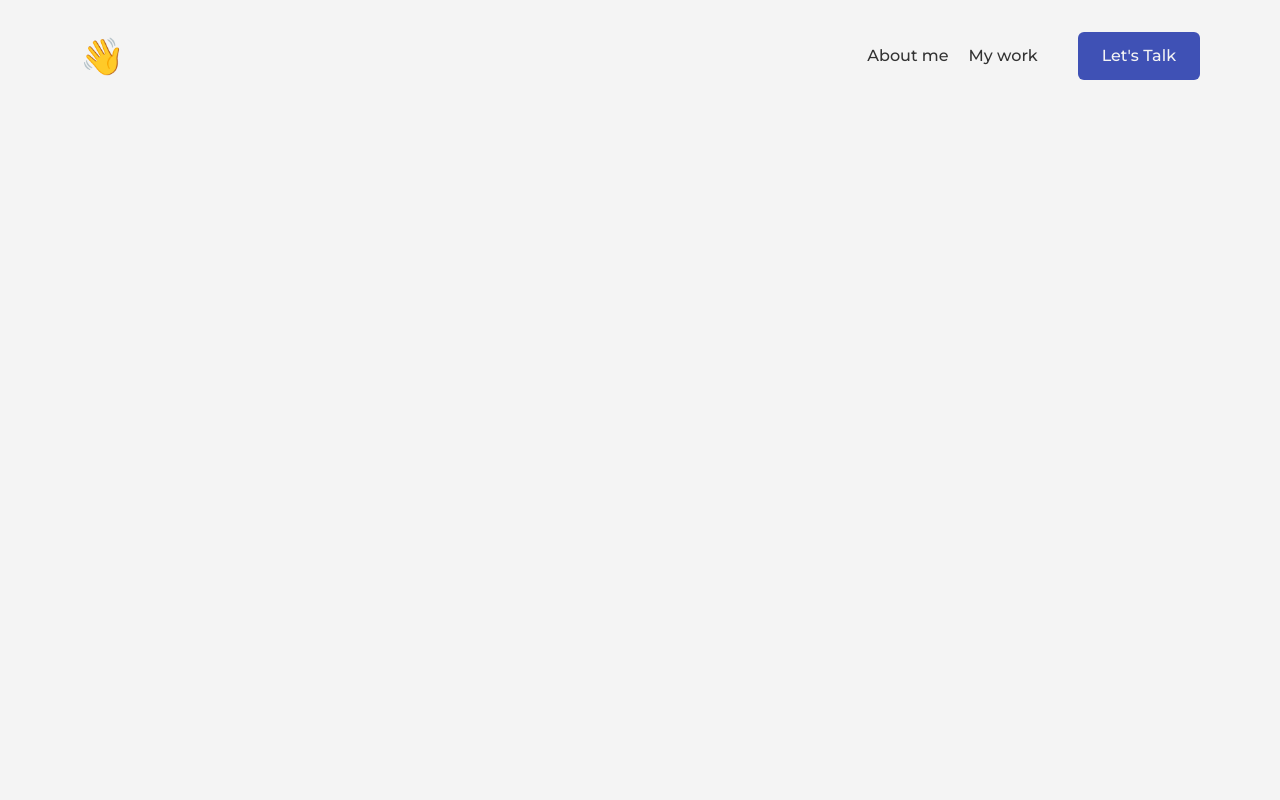
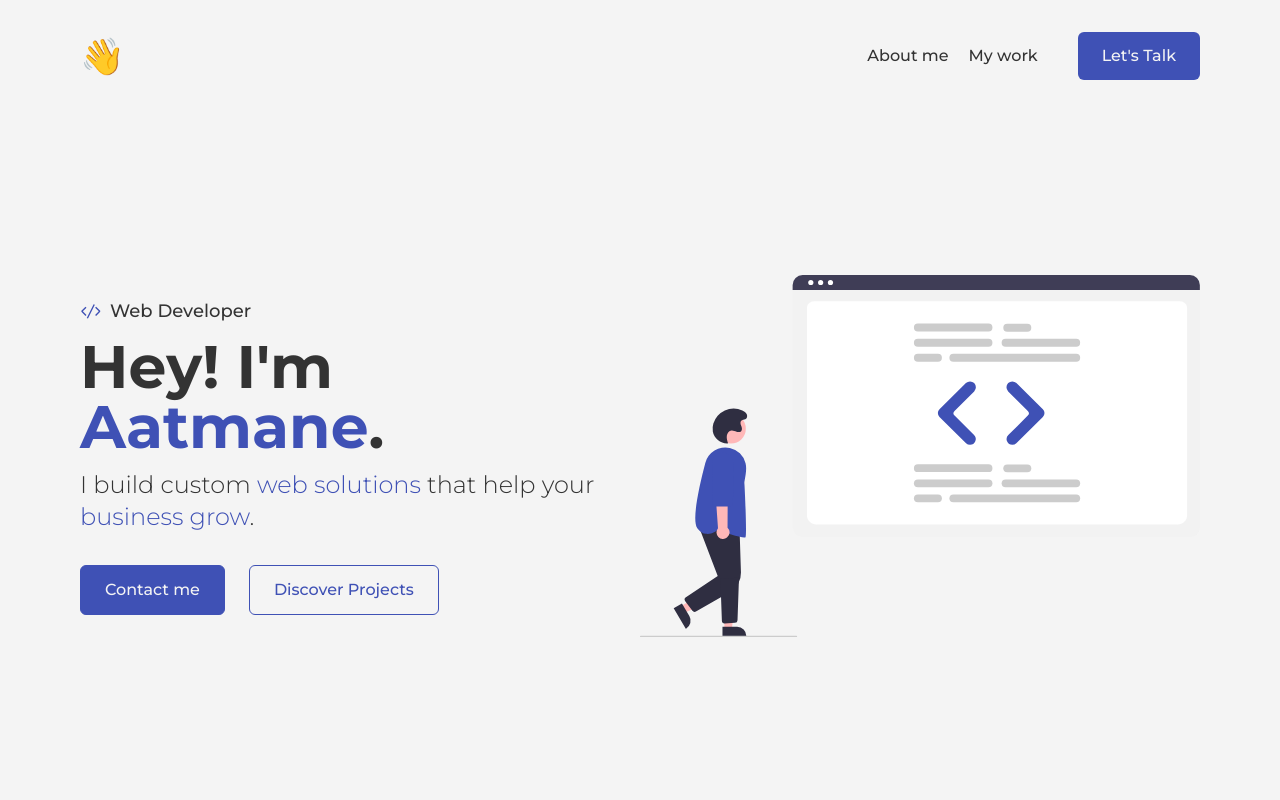
Before and after one commit to aatmaneoulmouden/portfolio, a website: page index.html in a window 1280 px wide. Drawn offline with Linux system fonts and the light colour scheme.

Commit message:
About me section - version 1.0

```diff
--- a/index.html
+++ b/index.html
@@ -26,11 +26,41 @@
                             </li>
                         </ul>
                     </nav>
-                    <a href="" class="custom-transition bg-clr-primary text-clr-background font-medium px-6 py-3 rounded-md hover:bg-clr-hover">Let's Talk</a>
+                    <a href=""
+                        class="custom-transition bg-clr-primary text-clr-background font-medium px-6 py-3 rounded-md hover:bg-clr-hover">Let's
+                        Talk</a>
                 </div>
             </div>
         </div>
     </header>
+    <main>
+        <section class="about" id="about">
+            <div class="container">
+                <div class="row flex justify-between items-center">
+                    <div class="col left">
+                        <span class="text-lg font-medium flex items-center gap-2"><svg width="22px" height="22px"
+                                viewBox="0 0 16 16" xmlns="http://www.w3.org/2000/svg" fill="#3F51B5">
+                                <path
+                                    d="M4.708 5.578L2.061 8.224l2.647 2.646-.708.708-3-3V7.87l3-3 .708.708zm7-.708L11 5.578l2.647 2.646L11 10.87l.708.708 3-3V7.87l-3-3zM4.908 13l.894.448 5-10L9.908 3l-5 10z" />
+                            </svg>Web Developer</span>
+                        <h1 class="text-6xl font-bold my-3">Hey! I'm <span class="text-clr-primary">Aatmane</span>.</h1>
+                        <p class="text text-2xl font-light block">I build custom <span>web solutions</span> that help your
+                            <span>business grow</span>.
+                        </p>
+                        <div class="take-action flex gap-6 mt-8">
+                            <a href=""
+                                class="custom-transition bg-clr-primary text-clr-background font-medium px-6 py-3 rounded-md border border-clr-primary hover:bg-clr-hover">Contact me</a>
+                            <a href=""
+                                class="custom-transition bg-clr-background text-clr-primary font-medium px-6 py-3 rounded-md border border-clr-primary">Discover Projects</a>
+                        </div>
+                    </div>
+                    <div class="col right">
+                        <img src="./assets/images/illustration.svg" alt="Aatmane Oulmoude">
+                    </div>
+                </div>
+            </div>
+        </section>
+    </main>
     <script src="./assets/js/main.js"></script>
 </body>
 
--- a/src/input.css
+++ b/src/input.css
@@ -24,4 +24,16 @@
     .menu-list a {
         @apply font-medium hover:text-clr-hover;
     }
+
+    .col {
+        @apply flex-1;
+    }
+
+    .about .row{
+        height: calc(100vh - 112px);
+    }
+
+    .about .text span {
+        @apply text-clr-primary;
+    }
 }
```
Also changed, not shown: assets/css/style.css, assets/images/illustration.svg (added).
